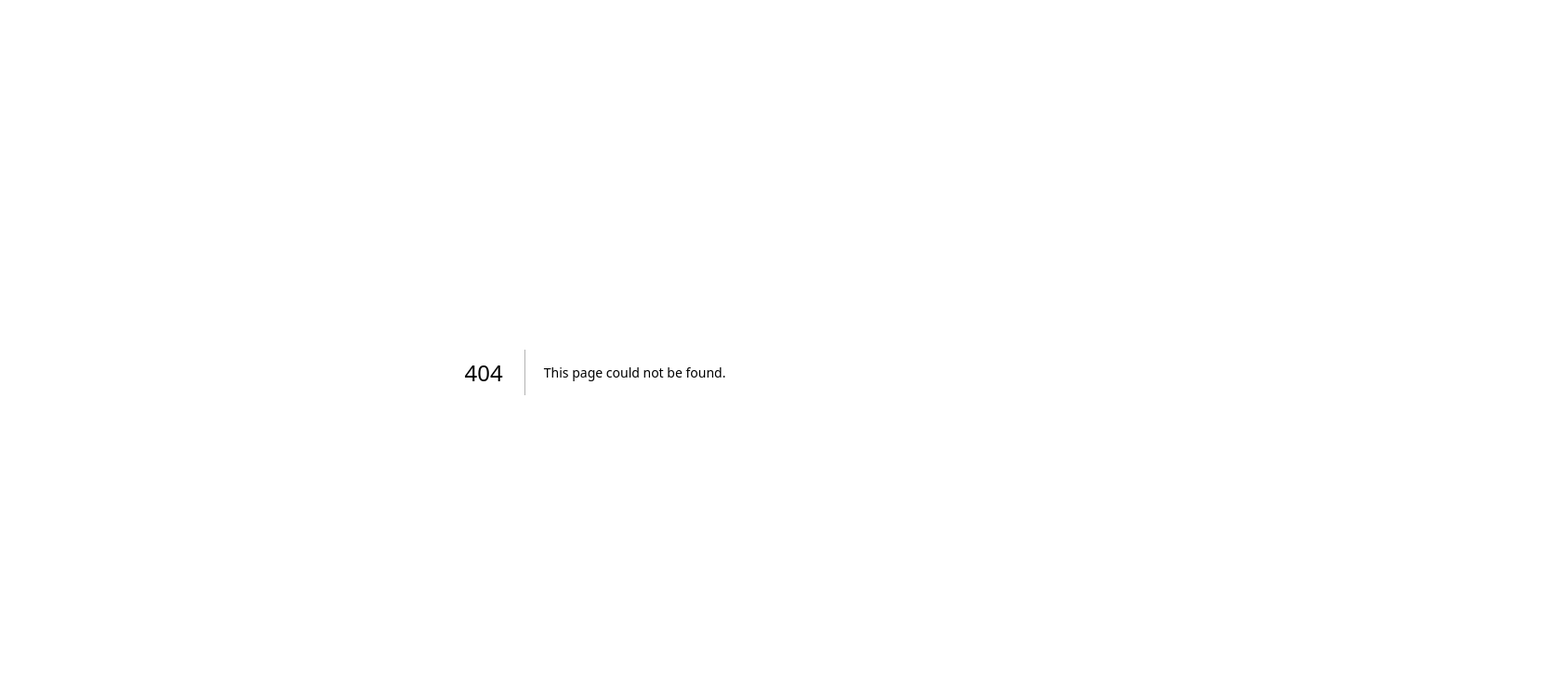
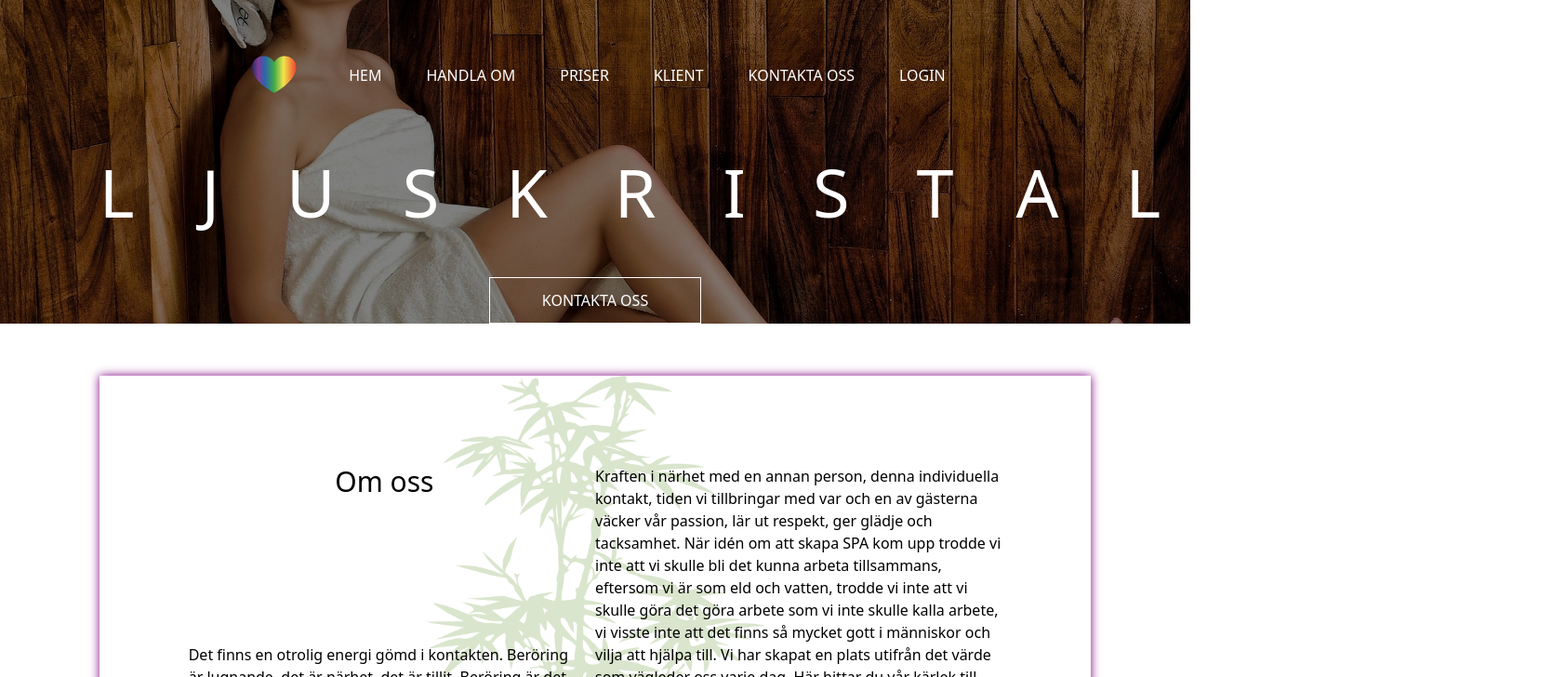
Before and after one commit to dzifors/ljuskristallen, a Next.js app in the folder frontend/: page /about in a window 1280 px wide. Before the commit this address had no page. Shown: the top 728 px of the page at 93% size, 1669 px wide, since content can reach past the window. Built offline with nearby package versions, Linux system fonts and the light colour scheme.

Commit message:
add pages for every section

```diff
--- /dev/null
+++ b/frontend/src/pages/about/index.tsx
@@ -0,0 +1,12 @@
+import Layout from '~/components/layout'
+import About from '~/sections/about'
+
+const AboutPage = () => {
+  return (
+    <Layout>
+      <About />
+    </Layout>
+  )
+}
+
+export default AboutPage
--- /dev/null
+++ b/frontend/src/pages/contact/index.tsx
@@ -0,0 +1,12 @@
+import Layout from '~/components/layout'
+import Contact from '~/sections/contact'
+
+const ContactPage = () => {
+  return (
+    <Layout>
+      <Contact />
+    </Layout>
+  )
+}
+
+export default ContactPage
--- /dev/null
+++ b/frontend/src/pages/prices/index.tsx
@@ -0,0 +1,12 @@
+import Layout from '~/components/layout'
+import Prices from '~/sections/prices'
+
+const PricesPage = () => {
+  return (
+    <Layout>
+      <Prices />
+    </Layout>
+  )
+}
+
+export default PricesPage
```
